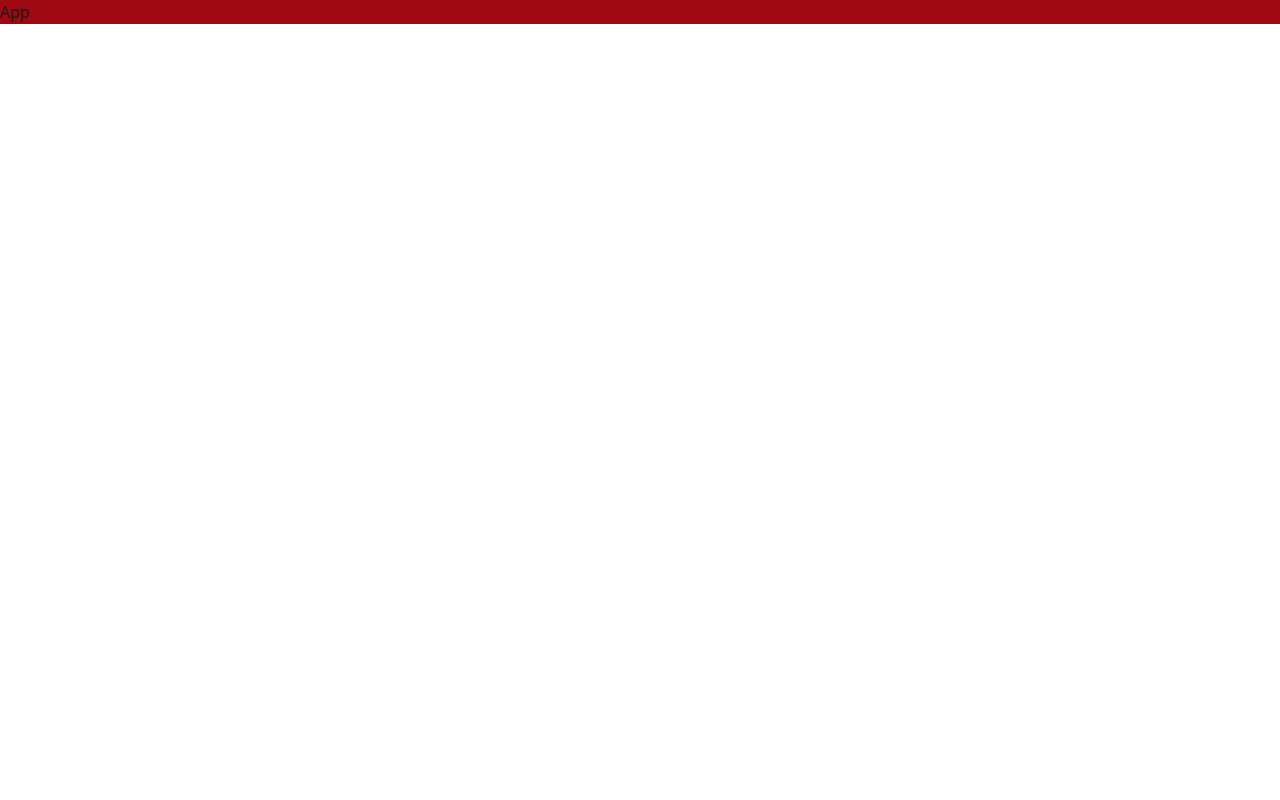
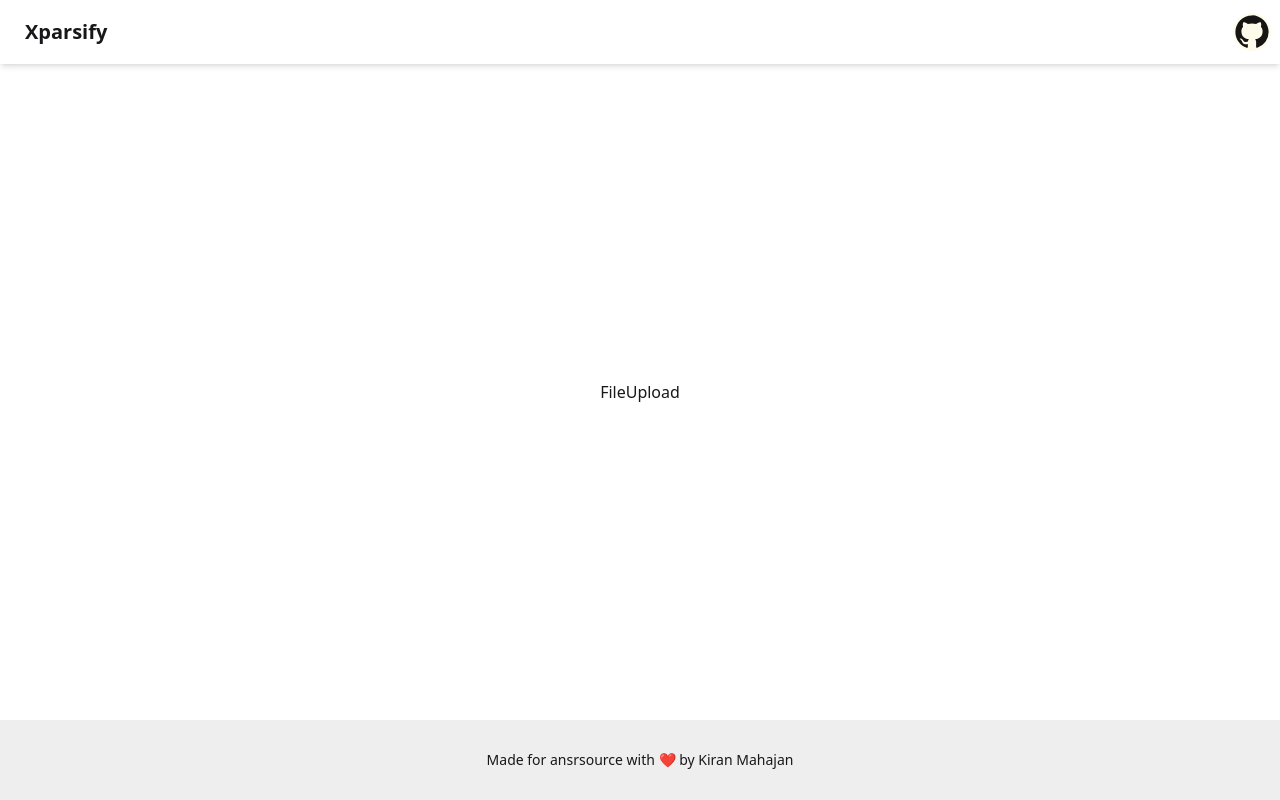
Before and after one commit to thekiranmahajan/XParsify, a React (Vite) app in the folder frontend/: page / in a window 1280 px wide. Built offline with nearby package versions, Linux system fonts and the light colour scheme.

Commit message:
feat: add Header and Footer components, integrate GitHub logo, and update App layout

```diff
--- a/frontend/src/App.jsx
+++ b/frontend/src/App.jsx
@@ -1,7 +1,16 @@
 import React from "react";
+import { FileUpload, Footer, Header } from "./components";
 
 const App = () => {
-  return <div className="bg-red-800 ">App</div>;
+  return (
+    <div className="flex flex-col min-h-screen">
+      <Header />
+      <main className="flex-grow flex items-center justify-center">
+        <FileUpload />
+      </main>
+      <Footer />
+    </div>
+  );
 };
 
 export default App;
--- a/frontend/src/components/Footer.jsx
+++ b/frontend/src/components/Footer.jsx
@@ -1,9 +1,19 @@
-import React from 'react'
+import React from "react";
 
 const Footer = () => {
   return (
-    <div>Footer</div>
-  )
-}
+    <footer className="footer footer-center p-4 bg-base-300 text-base-content h-20">
+      <div>
+        <p>
+          Made for{" "}
+          <a href="https://ansrsource.com" className="link-hover">
+            ansrsource
+          </a>{" "}
+          with ❤️ by Kiran Mahajan
+        </p>
+      </div>
+    </footer>
+  );
+};
 
-export default Footer
+export default Footer;
--- a/frontend/src/components/Header.jsx
+++ b/frontend/src/components/Header.jsx
@@ -1,9 +1,27 @@
-import React from 'react'
+import React from "react";
 
 const Header = () => {
   return (
-    <div>Header</div>
-  )
-}
+    <div className="navbar bg-base-100 shadow-md">
+      <div className="flex-1">
+        <a className="btn btn-ghost text-xl">Xparsify</a>
+      </div>
 
-export default Header
+      <div
+        tabIndex={0}
+        role="button"
+        className="btn btn-ghost btn-circle avatar"
+      >
+        <a
+          target="_blank"
+          href="https://github.com/thekiranmahajan/XParsify"
+          className="w-10 rounded-full bg-amber-50"
+        >
+          <img alt="GitHub Profile Link Kiran Mahajan" src="./github.svg" />
+        </a>
+      </div>
+    </div>
+  );
+};
+
+export default Header;
--- /dev/null
+++ b/frontend/src/components/index.js
@@ -0,0 +1,3 @@
+export { default as Header } from "./Header.jsx";
+export { default as Footer } from "./Footer.jsx";
+export { default as FileUpload } from "./FileUpload.jsx";
```
Also changed, not shown: frontend/public/github.svg (added).
